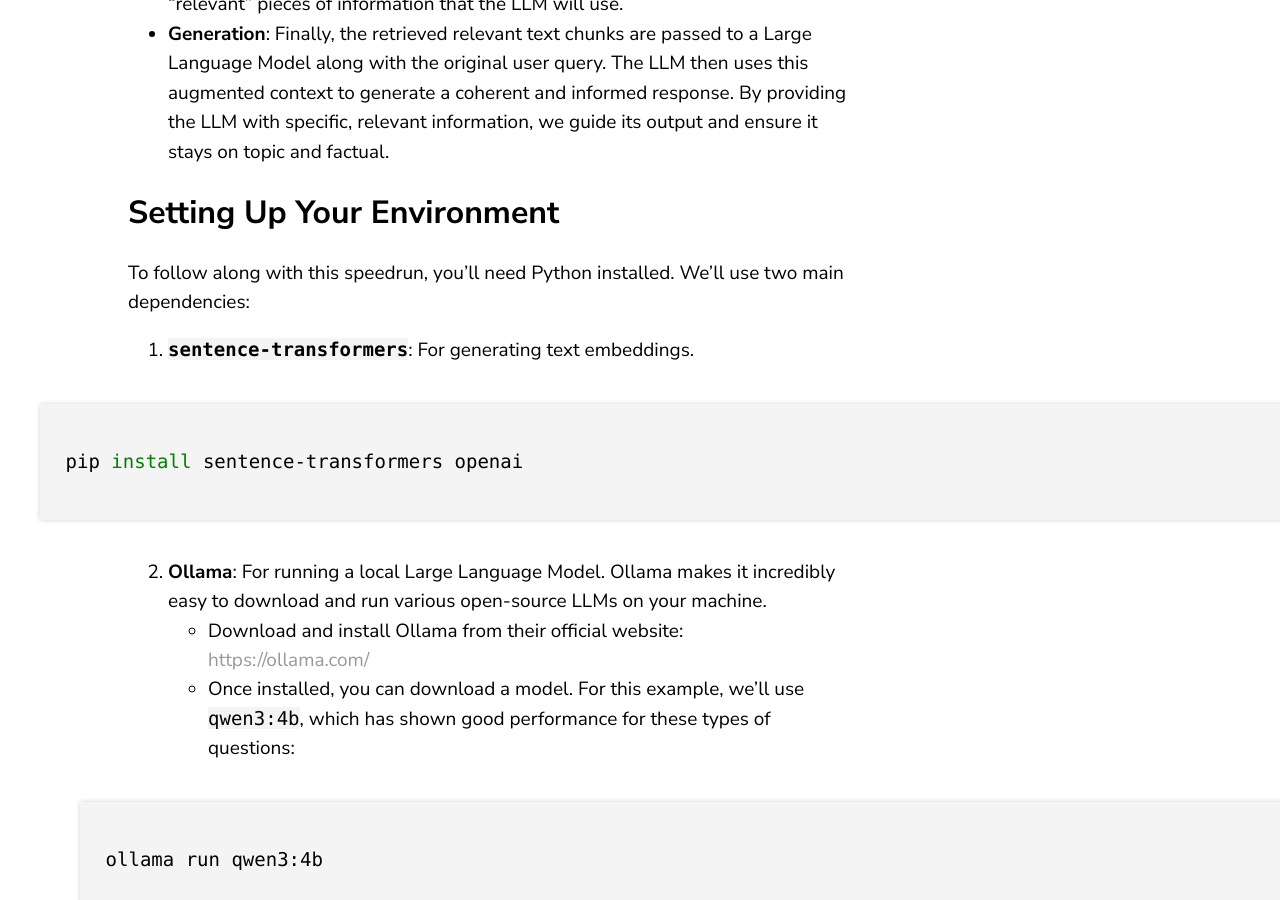
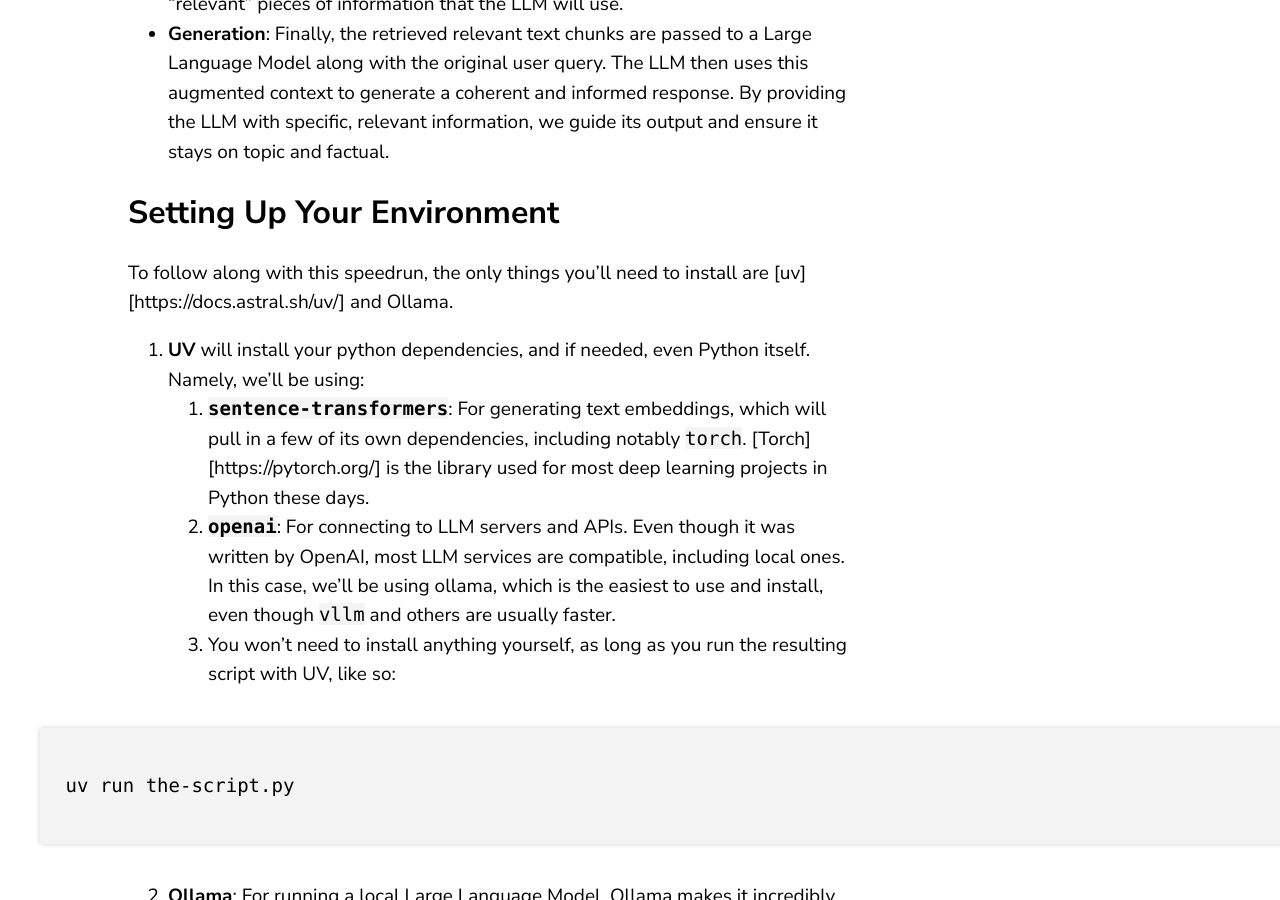
Before and after one commit to SeanTater/SeanTater.github.io, a Jekyll site: the page built from _posts/2025-07-03-rag-speedrun.md, in a window 1280 px wide and 900 px high, scrolled down 1512 px. Built offline with Jekyll 4.4.1, drawn with Linux system fonts in a browser that asks for light colours.

Commit message:
Improve installation discussion

````diff
--- a/_posts/2025-07-03-rag-speedrun.md
+++ b/_posts/2025-07-03-rag-speedrun.md
@@ -21,12 +21,19 @@ At its heart, a RAG system involves three main stages:
 
 ## Setting Up Your Environment
 
-To follow along with this speedrun, you'll need Python installed. We'll use two main dependencies:
+To follow along with this speedrun, the only things you'll need to install are [uv][https://docs.astral.sh/uv/] and Ollama.
 
-1.  **`sentence-transformers`**: For generating text embeddings.
+1.  **UV** will install your python dependencies, and if needed, even Python itself. Namely, we'll be using:
+    1. **`sentence-transformers`**: For generating text embeddings, which will pull in a few of its own dependencies, including notably `torch`.
+       [Torch][https://pytorch.org/] is the library used for most deep learning projects in Python these days.
+    2. **`openai`**: For connecting to LLM servers and APIs. Even though it was written by OpenAI, most LLM services are compatible, including local ones.
+       In this case, we'll be using ollama, which is the easiest to use and install, even though `vllm` and others are usually faster.
+    3. You won't need to install anything yourself, as long as you run the resulting script with UV, like so:
+
     ```bash
-    pip install sentence-transformers openai
+    uv run the-script.py
     ```
+
 2.  **Ollama**: For running a local Large Language Model. Ollama makes it incredibly easy to download and run various open-source LLMs on your machine.
     *   Download and install Ollama from their official website: [https://ollama.com/](https://ollama.com/)
     *   Once installed, you can download a model. For this example, we'll use `qwen3:4b`, which has shown good performance for these types of questions:
````
